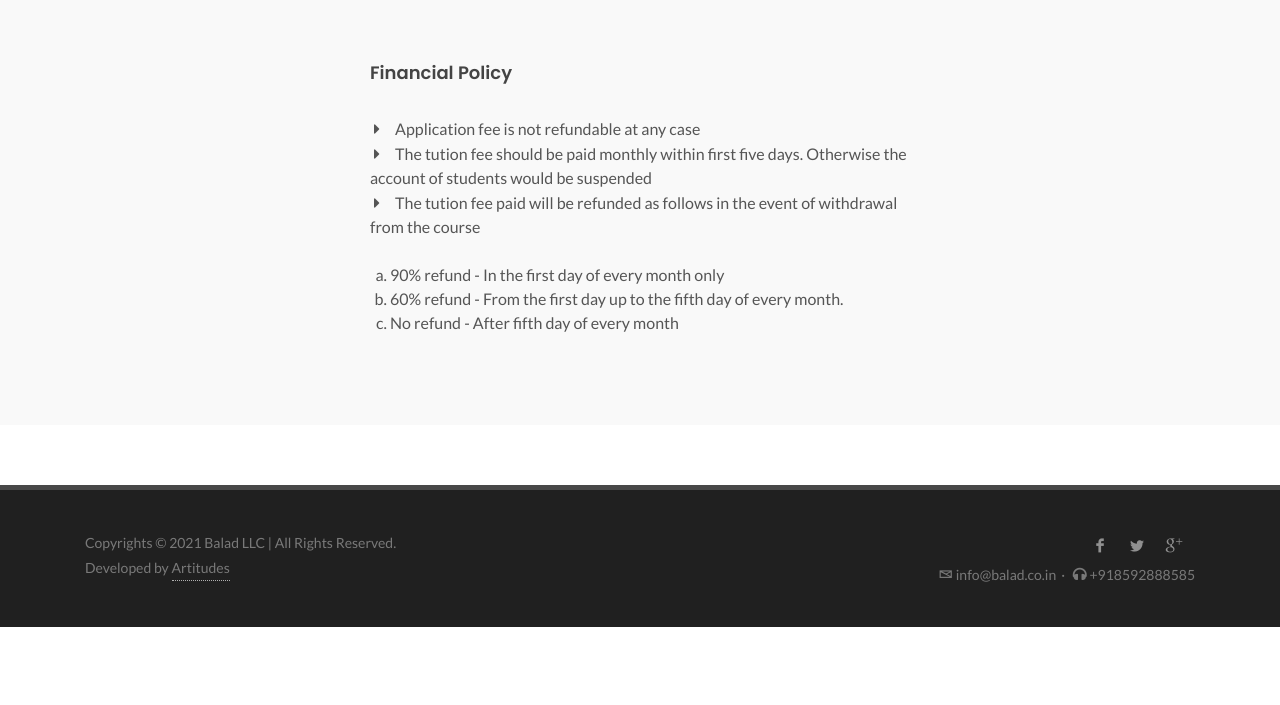
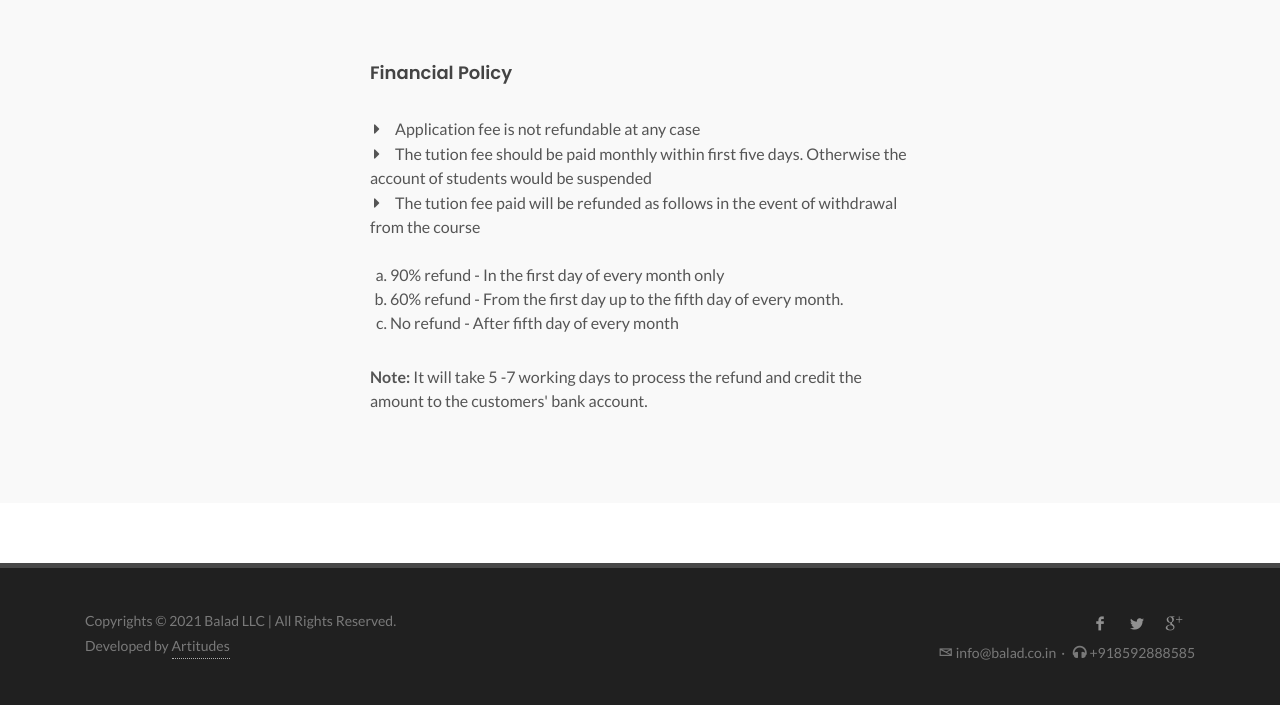
Before and after one commit to ktmsulaim/balad, a Laravel app: page /aksharam/refund-policy in a window 1280 px wide. Shown: the part 333-1038 px from the top of the page. Before the commit the page ends 960 px from the top, so only its background shows below. Run offline with Laravel 8, Linux system fonts and the light colour scheme.

Commit message:
Added additional line to refund policy

```diff
--- a/resources/views/website/pages/refund_policy.blade.php
+++ b/resources/views/website/pages/refund_policy.blade.php
@@ -30,6 +30,9 @@
                         <li>No refund - After fifth day of every month</li>
                     </ul>
                 </div>
+                <div class="mt-4">
+                    <p><b>Note:</b> It will take 5 -7 working days to process the refund and credit the amount to the customers' bank account.</p>
+                </div>
             </div>
         </div>
     </div>
```
